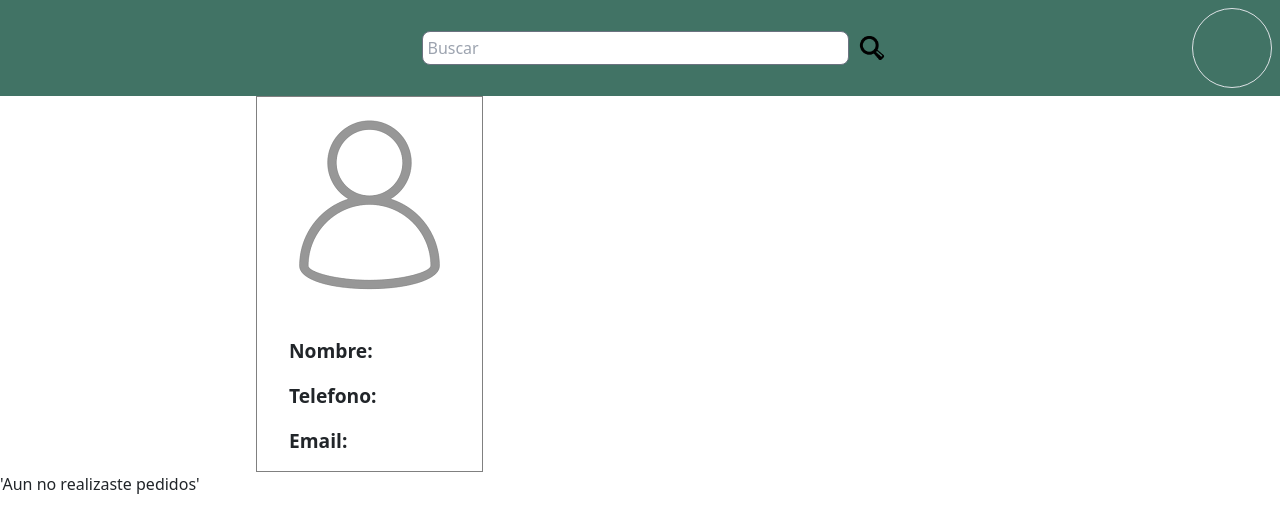
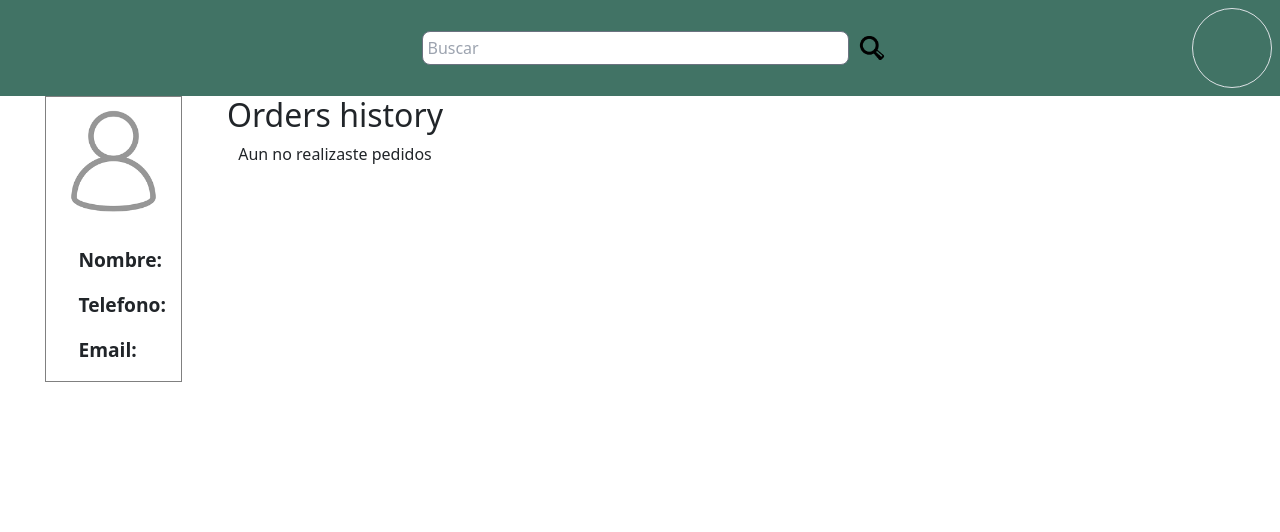
Before and after one commit to NahuelMendez/elem-ing-software, a React (Create React App) app in the folder frontend/: page /perfil in a window 1280 px wide. Shown: the top 532 px of the page. Built offline with nearby package versions, Linux system fonts and the light colour scheme; no server answers.

Commit message:
Added css styles to consumer orders history components

```diff
--- a/frontend/src/components/Profile/OrdersHistory.js
+++ b/frontend/src/components/Profile/OrdersHistory.js
@@ -1,10 +1,12 @@
 const NoOrdersMessage = () =>
-    <div>'Aun no realizaste pedidos'</div>
+    <div>Aun no realizaste pedidos</div>
 
 const OrdersHistoryListItem = ({pizzeriaName, total}) =>
-    <li className="flex flex-inline">
-        <div className="p-1"><strong>Pizzeria:</strong> { pizzeriaName }</div>
-        <div className="p-1"><strong>Precio total:</strong> ${ total }</div>
+    <li className="card">
+        <div className="card-body">
+            <div className="p-1"><strong>Pizzeria:</strong> { pizzeriaName }</div>
+            <div className="p-1"><strong>Precio total:</strong> ${ total }</div>
+        </div>
     </li>
 
 const OrdersHistoryList = ({ ordersHistory }) =>
@@ -14,7 +16,8 @@ const OrdersHistoryList = ({ ordersHistory }) =>
 
 
 const OrdersHistory = ({ ordersHistory }) =>
-    <div name="orders-history">
+    <div name="orders-history" className="flex flex-column items-center">
+        <h2>Orders history</h2>
         { ordersHistory.length === 0
                 ? <NoOrdersMessage />
                 : <OrdersHistoryList ordersHistory={ordersHistory}/> }
--- a/frontend/src/components/Profile/index.js
+++ b/frontend/src/components/Profile/index.js
@@ -40,11 +40,13 @@ const Profile = () => {
   return (
     <div className="pb-4">
       <NavBar />
-      <ConsumerInfo
-        username={consumer.username}
-        email={consumer.email}
-        telephone={consumer.telephone} />
-      <OrdersHistory ordersHistory={ordersHistory}/>
+      <main className="flex flex-inline">
+        <ConsumerInfo
+          username={consumer.username}
+          email={consumer.email}
+          telephone={consumer.telephone} />
+        <OrdersHistory ordersHistory={ordersHistory}/>
+      </main>
     </div>
   )
 }
```
